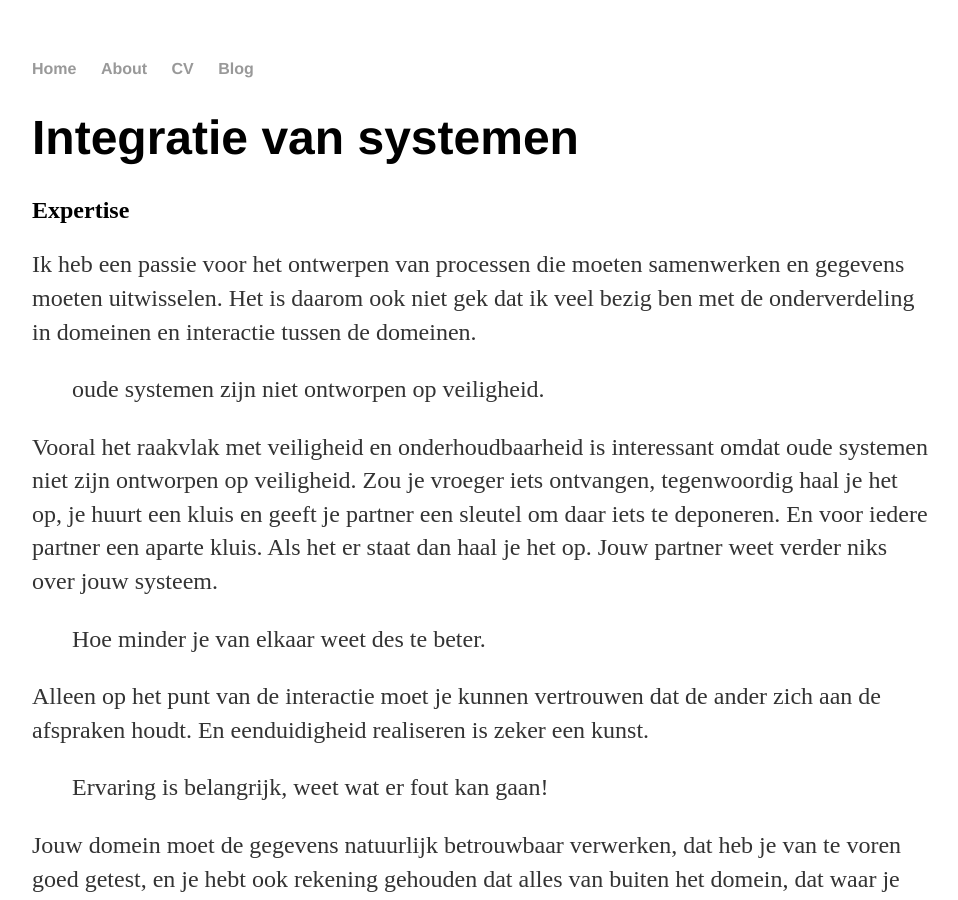
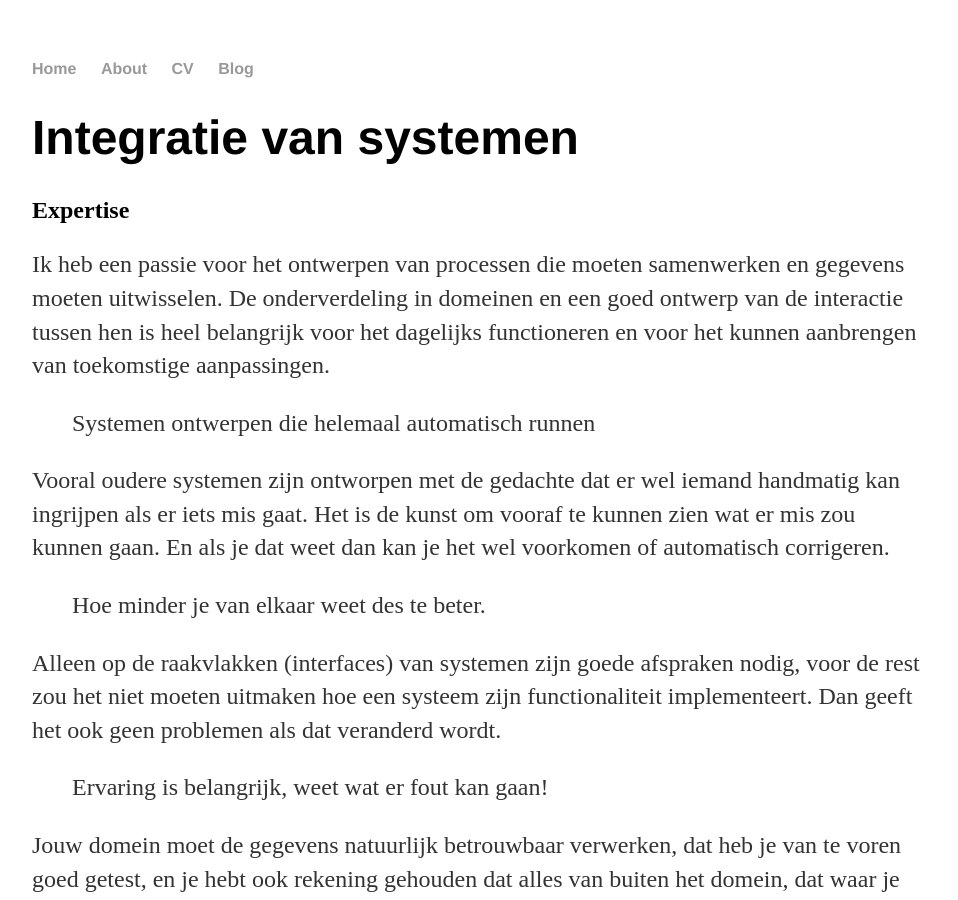
Before and after one commit to paedelm/paedelm.github.io, a Jekyll site: the page built from expertise/index.md, in a window 1280 px wide and 900 px high. Shown: the whole window, without its empty margins (160-1118 px from the left). Built offline with Jekyll 4.4.1, drawn with Linux system fonts in a browser that asks for light colours; some of the changed text lies outside the part shown.

Commit message:
expertise aangepast

```diff
--- a/expertise/index.md
+++ b/expertise/index.md
@@ -7,15 +7,15 @@ title: Integratie van systemen
 ## Expertise
 
   Ik heb een passie voor het ontwerpen van processen die moeten samenwerken en gegevens moeten uitwisselen.
-  Het is daarom ook niet gek dat ik veel bezig ben met de onderverdeling in domeinen en interactie tussen de domeinen.
+  De onderverdeling in domeinen en een goed ontwerp van de interactie tussen hen is heel belangrijk voor het dagelijks functioneren en voor het kunnen aanbrengen van toekomstige aanpassingen.
 
-  > oude systemen zijn niet ontworpen op veiligheid.
+  > Systemen ontwerpen die helemaal automatisch runnen
 
-  Vooral het raakvlak met veiligheid en onderhoudbaarheid is interessant omdat oude systemen niet zijn ontworpen op veiligheid. Zou je vroeger iets ontvangen, tegenwoordig haal je het op, je huurt een kluis en geeft je partner een sleutel om daar iets te deponeren. En voor iedere partner een aparte kluis. Als het er staat dan haal je het op. Jouw partner weet verder niks over jouw systeem.
+  Vooral oudere systemen zijn ontworpen met de gedachte dat er wel iemand handmatig kan ingrijpen als er iets mis gaat. Het is de kunst om vooraf te kunnen zien wat er mis zou kunnen gaan. En als je dat weet dan kan je het wel voorkomen of automatisch corrigeren.
 
   > Hoe minder je van elkaar weet des te beter.
 
-  Alleen op het punt van de interactie moet je kunnen vertrouwen dat de ander zich aan de afspraken houdt. En eenduidigheid realiseren is zeker een kunst.
+  Alleen op de raakvlakken (interfaces) van systemen zijn goede afspraken nodig, voor de rest zou het niet moeten uitmaken hoe een systeem zijn functionaliteit implementeert. Dan geeft het ook geen problemen als dat veranderd wordt.
 
   > Ervaring is belangrijk, weet wat er fout kan gaan!
 
@@ -33,8 +33,8 @@ title: Integratie van systemen
 
   Veel systemen zijn nog uit de tijd dat een developer de software schreef en een beheerder dat installeerde. Soms ging dat installeren automatisch, of via een handleiding, of een combinatie. En als er dan wat fout ging, was het de beheerder die in de log en op het systeem kon kijken. En de developer zat met de handen in het haar, hij keek in Git en deed zijn test en alles was goed, maar in het echt ging het fout. Soms was de fout het verschil tussen wat in Git stond en wat er werkelijk in productie stond.
 
-  Dankzij DevOps kan nu alles in Git (op de geheimen na) en kan het runtime systeem afgesloten worden voor interactief gebruik, de verschillen tussen Test en Productie omgevingen zijn ook vastgelegd in Git en zelfs de infrastructuur kan in Code worden vastgelegd. Eindelijk is alles te automatiseren en in één bron vast te leggen. Maar om goed te automatiseren, en niet hoe het vroeger ging: te robotiseren, is een goede inventarisering en een goed _compleet_ ontwerp nodig en als je dat toch aanpast, wil je geen tijdrovend migratie traject in.
+  Dankzij DevOps kan nu alles in Git worden vastgelegd. De verschillen tussen Test en Productie omgevingen zijn daar nu te vinden en zelfs de infrastructuur kan daar in Code worden vastgelegd. Nu is het mogelijk om een runtime omgeving op te bouwen vanuit Git en dat helemaal te automatiseren. Als de gegevens dan ook ergens anders zijn opgeslagen, en dat kan, zou het runtime systeem afgesloten kunnen worden voor interactief gebruik.
 
-  > Mijn passie is het begin van "betrouwbaar en veilig", hoe kom je af van het touwtje uit de brievenbus.
+  > Op naar betrouwbare en veilige systemen
 
   Ik heb een methodiek ontwikkeld die als basis kan dienen voor betrouwbare en veilige systemen. Het is bedoeld voor migratie van oude systemen maar ook voor nieuwbouw. Zie mijn verhaal over [_ "Het touwtje uit de brievenbus"_]({% post_url 2021-05-03-Touwtje-uit-de-brievenbus %}).
```
